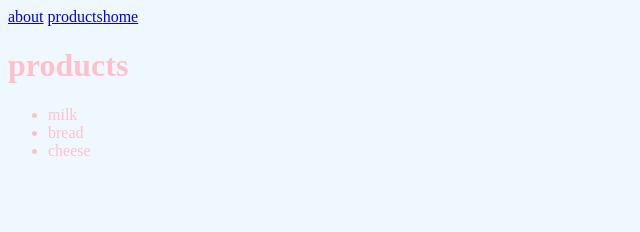
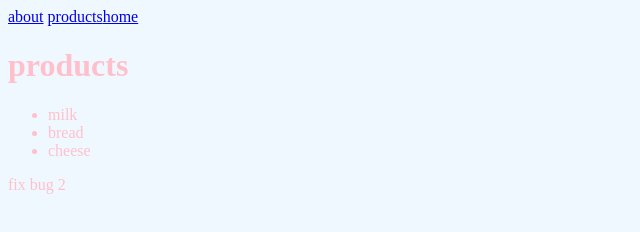
Before and after one commit to programming-teacher-ladaat/branch-2024-demo, a plain HTML site: page products.html in a window 1280 px wide. Shown: the full height of the page, 0-640 px from the left. Drawn offline with Linux system fonts and the light colour scheme.

Commit message:
fix second bug

```diff
--- a/products.html
+++ b/products.html
@@ -27,5 +27,6 @@
         <li>bread</li>
         <li>cheese</li>
     </ul>
+    <p>fix bug 2</p>
 </body>
 </html>
```
